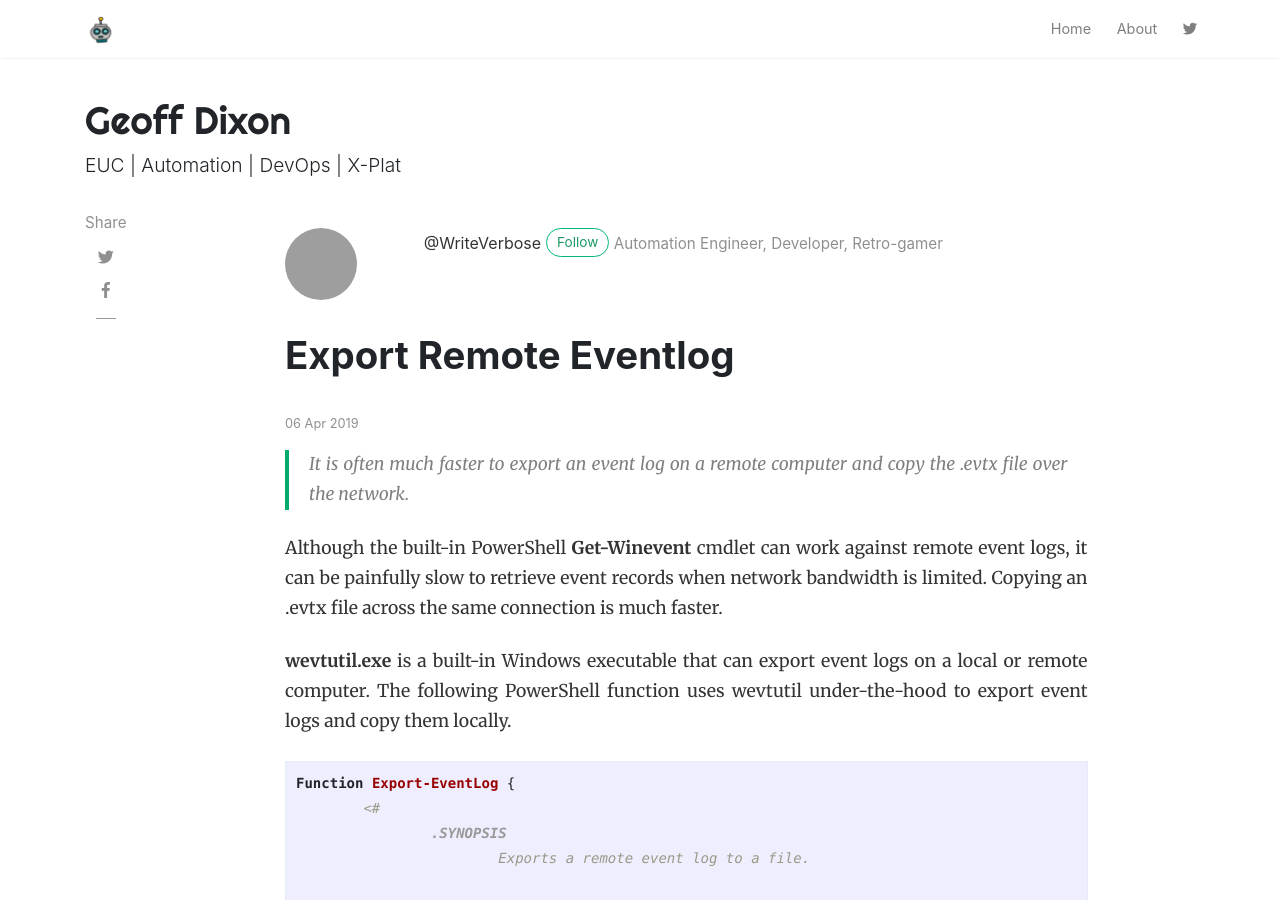
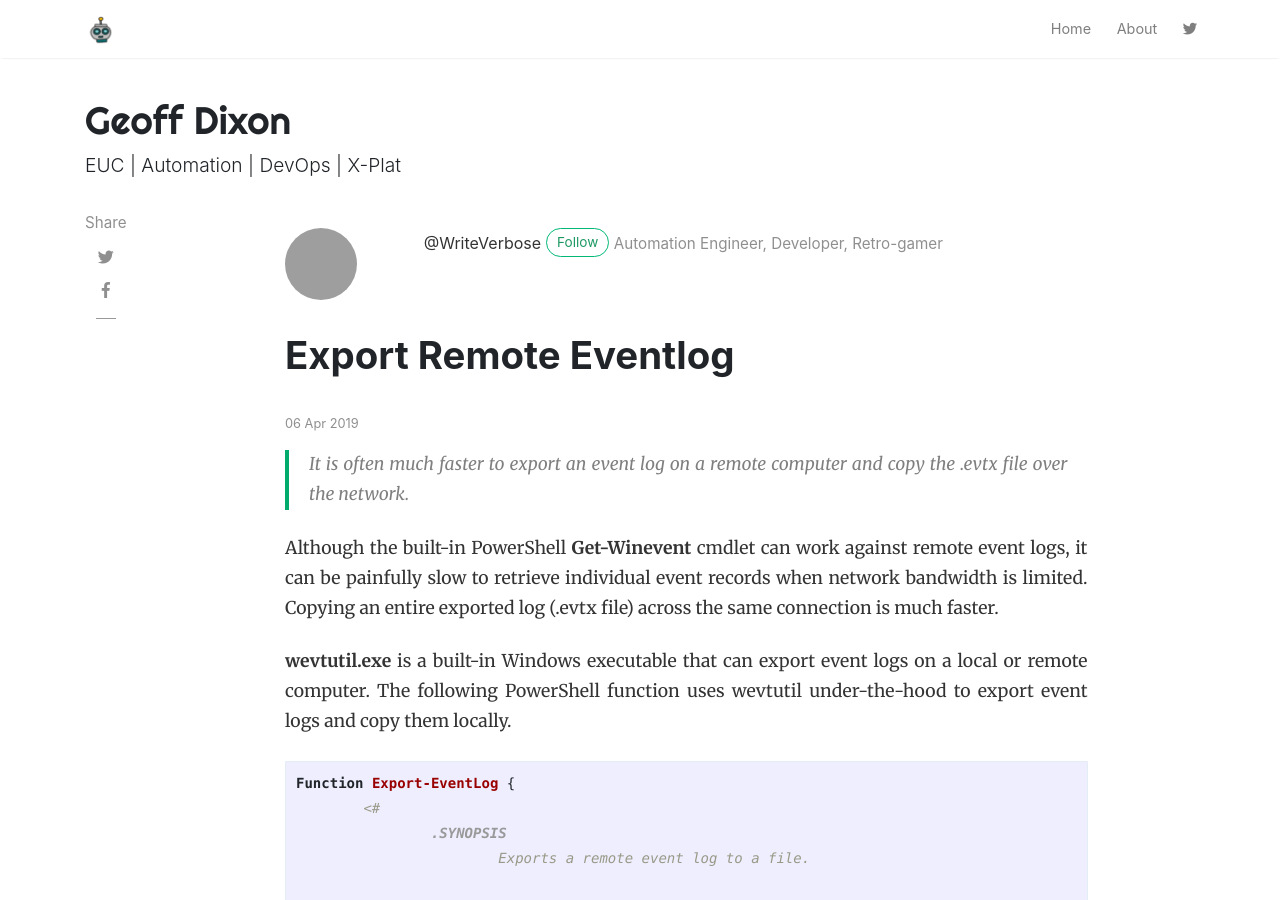
Before and after one commit to gbdixg/gbdixg.github.io, a Jekyll site: the page built from _posts/2019-04-06-event-eventlog.md, in a window 1280 px wide and 900 px high. Built offline with Jekyll 4.4.1, drawn with Linux system fonts in a browser that asks for light colours; nearby versions of some CDN libraries; comment, search, counter and statistics services are not loaded; grey boxes are pictures that could not be loaded.

Commit message:
Event log post updates

```diff
--- a/_posts/2019-04-06-event-eventlog.md
+++ b/_posts/2019-04-06-event-eventlog.md
@@ -17,7 +17,7 @@ tags:
 ---
 > It is often much faster to export an event log on a remote computer and copy the .evtx file over the network.
 
-Although the built-in PowerShell **Get-Winevent** cmdlet can work against remote event logs, it can be painfully slow to retrieve event records when network bandwidth is limited. Copying an .evtx file across the same connection is much faster.
+Although the built-in PowerShell **Get-Winevent** cmdlet can work against remote event logs, it can be painfully slow to retrieve individual event records when network bandwidth is limited. Copying an entire exported log (.evtx file) across the same connection is much faster.
 
 **wevtutil.exe** is a built-in Windows executable that can export event logs on a local or remote computer.  The following PowerShell function uses wevtutil under-the-hood to export event logs and copy them locally.
 
```
